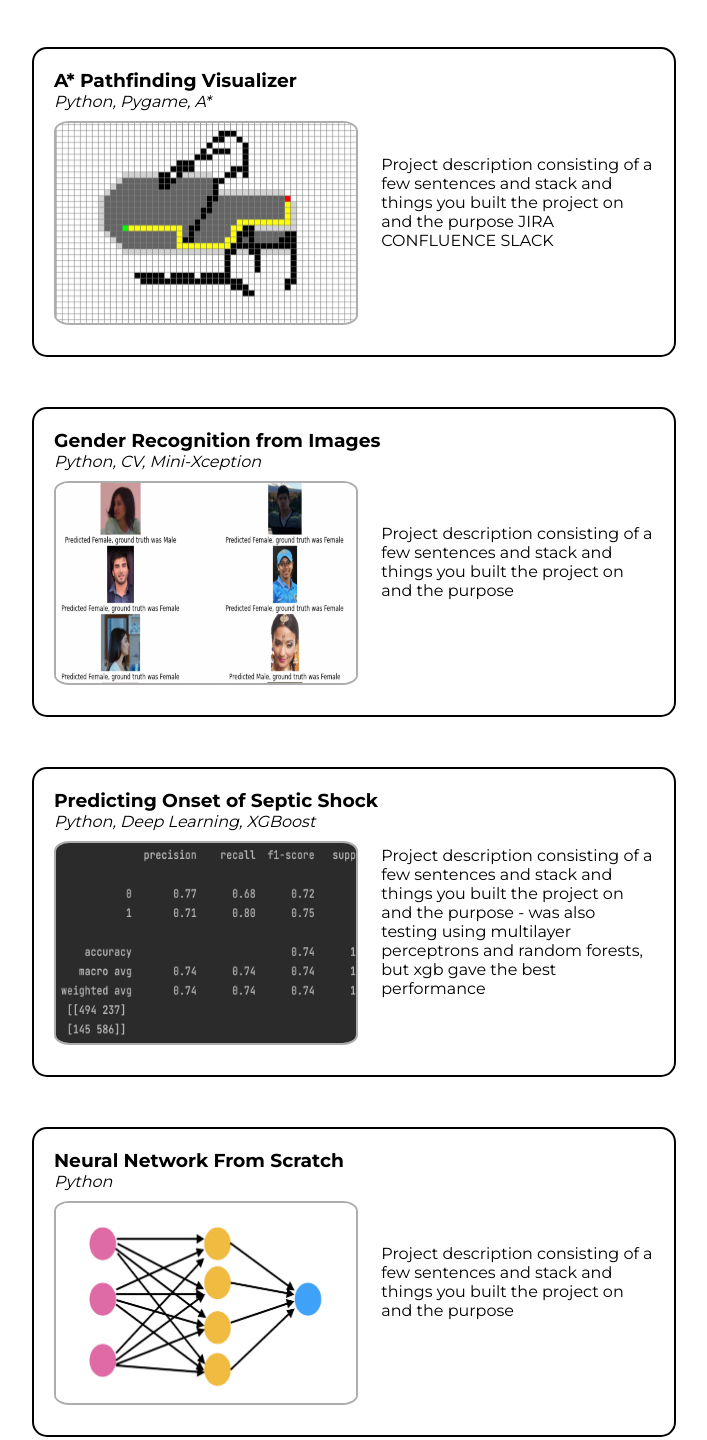
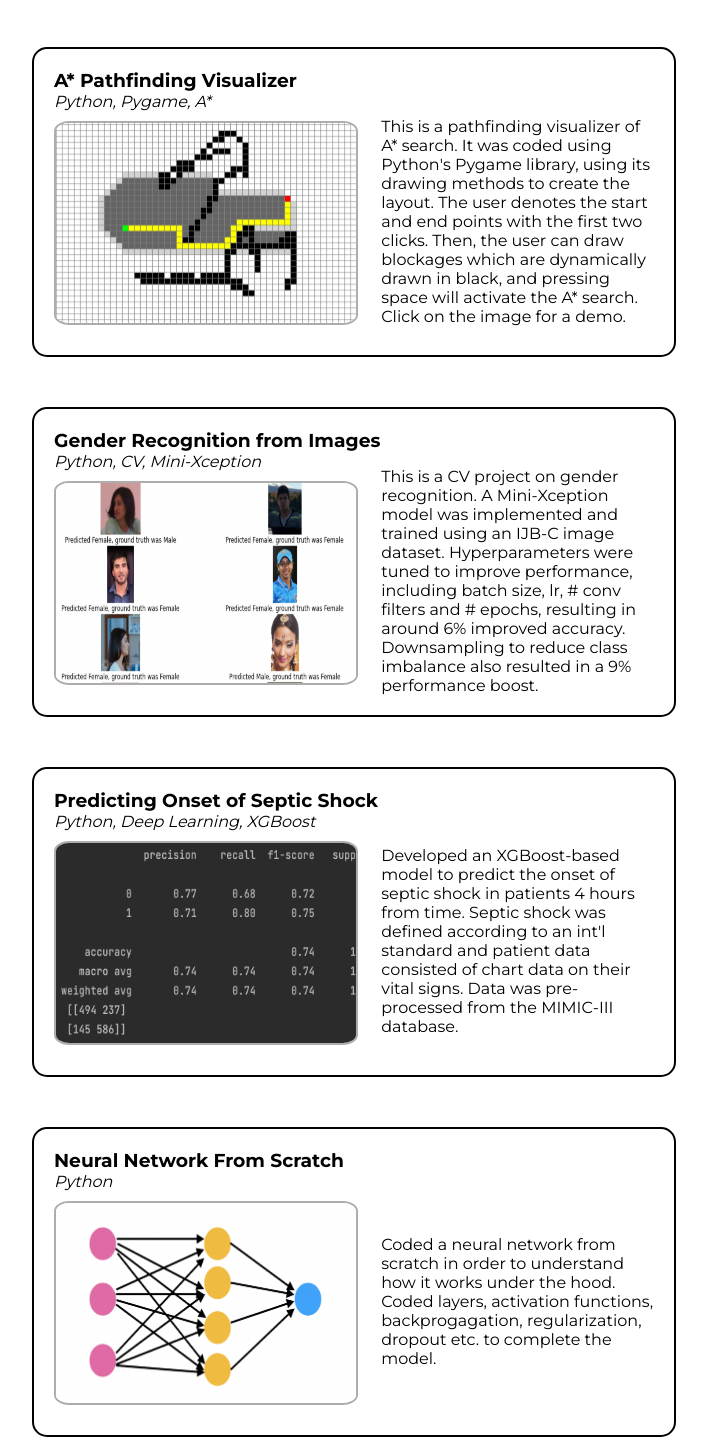
Before and after one commit to seongjooy/seongjoo-homepage, a Gatsby site: page /projects in a window 1280 px wide. Shown: the part 515-1955 px from the top of the page, without its empty margins (286-993 px from the left). Built offline with nearby package versions, Linux system fonts and the light colour scheme; Gatsby itself is replaced by a stand-in of ours.

Commit message:
updated project descriptions

```diff
--- a/src/pages/projects/index.js
+++ b/src/pages/projects/index.js
@@ -30,12 +30,13 @@ export default function Projects() {
               </a>
             </div>
             <div className={styles.projectdescription}>
+              <br />
+              <br />
               This is a city-mapping software developed using C++, STL and data
               from OpenStreetMapAPI. The map is responsive; the level of detail
               shown is adjusted based on zoom and window size. Dijkstra's and A*
-              algorithms were used for pathfinding between two points. This
-              project was developed with two other teammates using Git for
-              versioning.
+              search were used for routing between two points. Developed with
+              two other team mates using Git for versioning.
             </div>
           </div>
 
@@ -51,9 +52,14 @@ export default function Projects() {
               </Link>
             </div>
             <div className={styles.projectdescription}>
-              Project description consisting of a few sentences and stack and
-              things you built the project on and the purpose JIRA CONFLUENCE
-              SLACK
+              <br />
+              <br />
+              This is a pathfinding visualizer of A* search. It was coded using
+              Python's Pygame library, using its drawing methods to create the
+              layout. The user denotes the start and end points with the first
+              two clicks. Then, the user can draw blockages which are
+              dynamically drawn in black, and pressing space will activate the
+              A* search. Click on the image for a demo.
             </div>
           </div>
 
@@ -66,8 +72,14 @@ export default function Projects() {
               <img src="/gender_rec.png"></img>
             </div>
             <div className={styles.projectdescription}>
-              Project description consisting of a few sentences and stack and
-              things you built the project on and the purpose
+              <br />
+              <br />
+              This is a CV project on gender recognition. A Mini-Xception model
+              was implemented and trained using an IJB-C image dataset.
+              Hyperparameters were tuned to improve performance, including batch
+              size, lr, # conv filters and # epochs, resulting in around 6%
+              improved accuracy. Downsampling to reduce class imbalance also
+              resulted in a 9% performance boost.
             </div>
           </div>
 
@@ -80,10 +92,13 @@ export default function Projects() {
               <img src="/xgb.png"></img>
             </div>
             <div className={styles.projectdescription}>
-              Project description consisting of a few sentences and stack and
-              things you built the project on and the purpose - was also testing
-              using multilayer perceptrons and random forests, but xgb gave the
-              best performance
+              <br />
+              <br />
+              Developed an XGBoost-based model to predict the onset of septic
+              shock in patients 4 hours from time. Septic shock was defined
+              according to an int'l standard and patient data consisted of chart
+              data on their vital signs. Data was pre-processed from the
+              MIMIC-III database.
             </div>
           </div>
 
@@ -110,8 +125,12 @@ export default function Projects() {
               <img src="/nnfs.png"></img>
             </div>
             <div className={styles.projectdescription}>
-              Project description consisting of a few sentences and stack and
-              things you built the project on and the purpose
+              <br />
+              <br />
+              Coded a neural network from scratch in order to understand how it
+              works under the hood. Coded layers, activation functions,
+              backprogagation, regularization, dropout etc. to complete the
+              model.
             </div>
           </div>
         </div>
```
